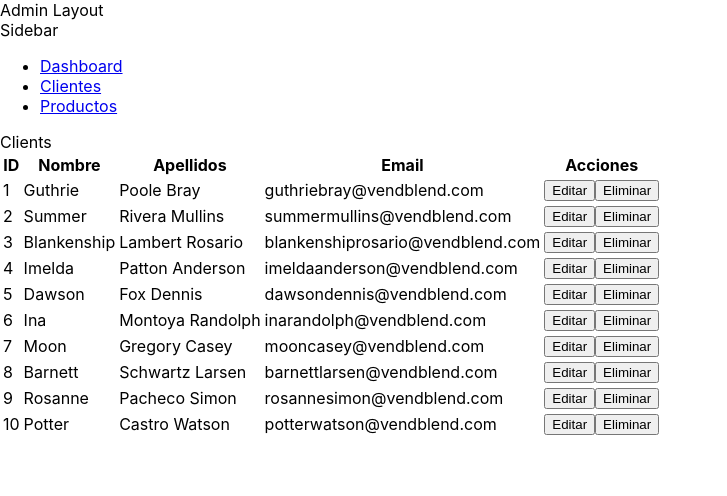
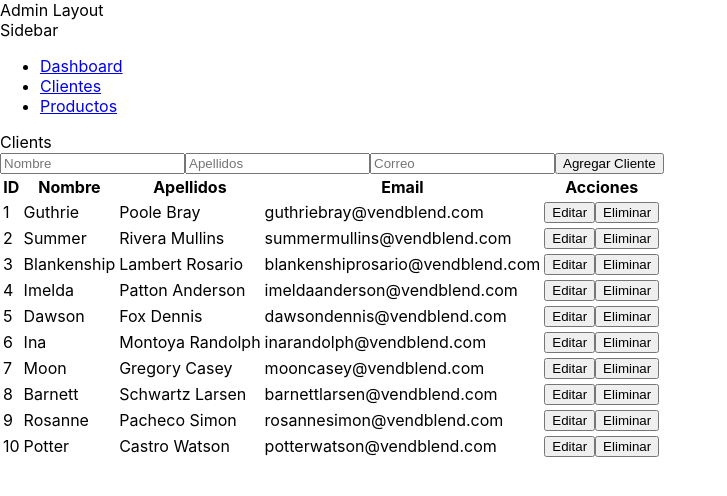
Before and after one commit to AGutierrezR/react-dashboard, a React (Create React App) app: page /admin/clientes in a window 1280 px wide. Shown: the top 496 px of the page, without its empty margins (0-727 px from the left). Built offline with nearby package versions, Linux system fonts and the light colour scheme; data requests are answered from the project's data file.

Commit message:
Agregar creacion de clientes
Se ha creado una variable del url de clientes para usarla en varios puntos de la aplicacion

```diff
--- /dev/null
+++ b/src/components/Forms/addClient.js
@@ -0,0 +1,67 @@
+import React, { Component } from 'react'
+import axios from 'axios'
+import { axiosURL } from '../../variables/Variables'
+
+class AddClientForm extends Component {
+  state = {
+    name: '',
+    lastname: '',
+    email: '',
+  }
+
+  onChangeHandler = (event) => {
+    this.setState({
+      [event.target.name]: event.target.value,
+    })
+  }
+
+  onSubmitHandler = (event) => {
+    const { name, lastname, email } = this.state
+    axios
+      .post(axiosURL.clients, {
+        name: name,
+        lastname: lastname,
+        email: email,
+      })
+      .then((res) => {
+        this.props.submit(res.data)
+      })
+      .catch(({ response }) => {
+        console.log('Agregar cliente error:', response)
+      })
+    event.preventDefault()
+  }
+
+  render() {
+    return (
+      <form onSubmit={this.onSubmitHandler}>
+
+        <input
+          type="text"
+          name="name"
+          placeholder="Nombre"
+          onChange={this.onChangeHandler}
+          required/>
+
+        <input
+          type="text"
+          name="lastname"
+          placeholder="Apellidos"
+          onChange={this.onChangeHandler}
+          required/>
+
+        <input
+          type="email"
+          name="email"
+          placeholder="Correo"
+          onChange={this.onChangeHandler}
+          required/>
+
+        <button type="submit">Agregar Cliente</button>
+
+      </form>
+    )
+  }
+}
+
+export default AddClientForm
--- a/src/variables/Variables.js
+++ b/src/variables/Variables.js
@@ -1,6 +1,12 @@
+// Para Axios
+const axiosURL = {
+  clients: 'http://localhost:3001/clients'
+}
+
 // Para las tablas
 const thClientArray = ["ID", "Nombre", "Apellidos", "Email", "Acciones"];
 
 module.exports = {
+  axiosURL,
   thClientArray
 };
--- a/src/views/Clients.js
+++ b/src/views/Clients.js
@@ -1,6 +1,8 @@
 import React, { Component } from 'react'
 import { thClientArray } from '../variables/Variables'
 import axios from 'axios'
+import { axiosURL } from '../variables/Variables'
+import AddClientForm from '../components/Forms/addClient'
 
 class Clients extends Component {
   state = {
@@ -9,7 +11,7 @@ class Clients extends Component {
 
   componentDidMount() {
     axios
-      .get('http://localhost:3001/clients')
+      .get(axiosURL.clients)
       .then((res) => {
         this.setState({ clients: res.data })
       })
@@ -18,9 +20,14 @@ class Clients extends Component {
       })
   }
 
+  addCliendHandler = (client) => {
+    const clients = [...this.state.clients, client]
+    this.setState({ clients })
+  }
+
   deleteClientHandler = (id) => {
     axios
-    .delete('http://localhost:3001/clients/' + id)
+      .delete(axiosURL.clients + '/' + id)
       .then((res) => {
         this.setState(({ clients }) => ({
           clients: clients.filter((person, _) => person.id !== id),
@@ -54,7 +61,9 @@ class Clients extends Component {
                   <td>{client.email}</td>
                   <td>
                     <button>Editar</button>
-                    <button onClick={() => this.deleteClientHandler(client.id)} >Eliminar</button>
+                    <button onClick={() => this.deleteClientHandler(client.id)}>
+                      Eliminar
+                    </button>
                   </td>
                 </tr>
               )
@@ -67,6 +76,9 @@ class Clients extends Component {
     return (
       <div>
         Clients
+        <AddClientForm
+          submit={(client) => this.addCliendHandler(client)}
+          />
         {clients}
       </div>
     )
```
Lines whose indentation alone changed are shown as unchanged.
